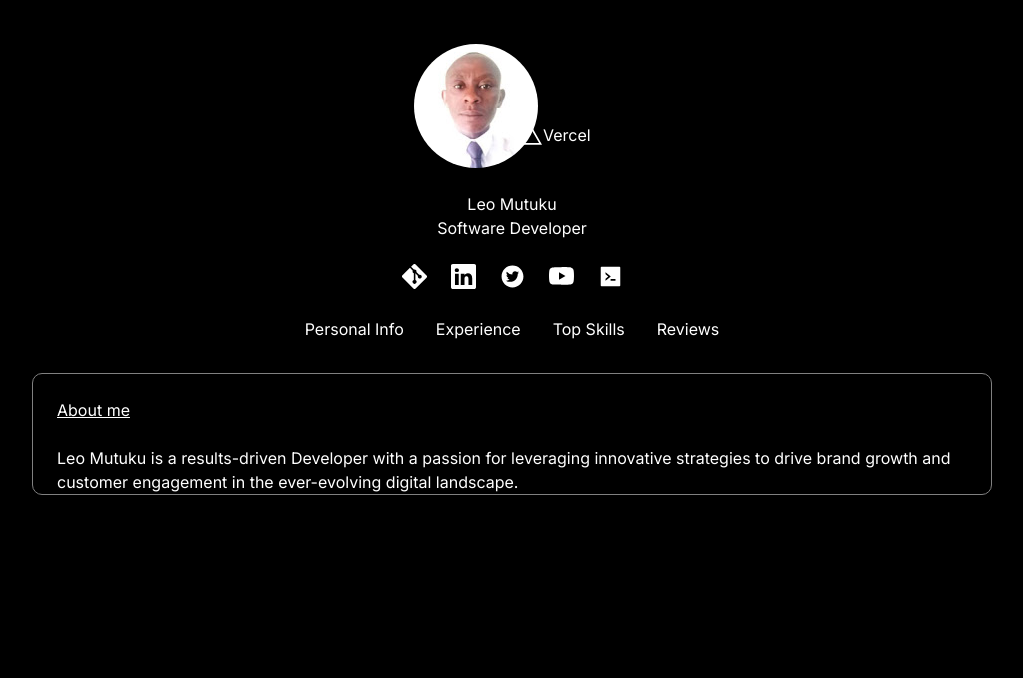
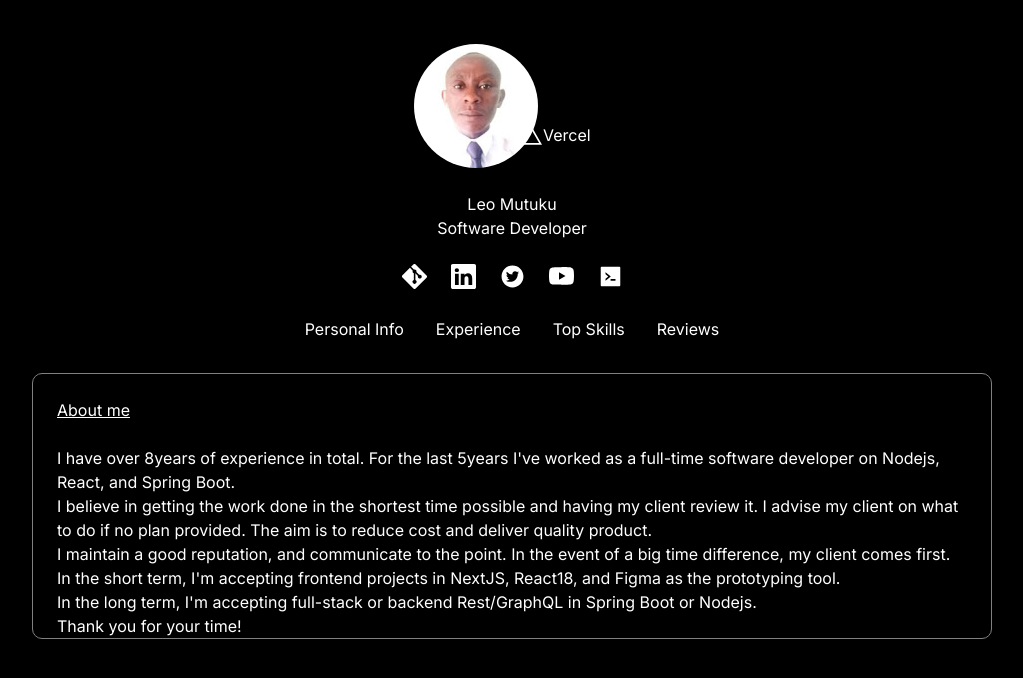
Before and after one commit to leo-mutuku/twitter-clone, a Next.js app: page / in a window 1280 px wide. Shown: the top 678 px of the page, without its empty margins (128-1151 px from the left). Built offline with nearby package versions, Linux system fonts and the light colour scheme.

Commit message:
Update personal profile

```diff
--- a/app/components/BodySection/BodySection.tsx
+++ b/app/components/BodySection/BodySection.tsx
@@ -6,7 +6,17 @@ const BodySection = () => {
         <div className='rounded-sm px-6 w-[75%] items-start justify-between' style={{"border":"solid 1px gray", "borderRadius":"10px"
     }}>
             <div className='py-6  underline'><span className='text-underline'>About me </span></div>
-            <p className=''>Leo Mutuku is a results-driven Developer with a passion for leveraging innovative strategies to drive brand growth and customer engagement in the ever-evolving digital landscape.</p>
+            <p className=''>I have over 8years of experience in total. For the last 5years I've worked as a full-time software developer on Nodejs, React, and Spring Boot.</p>
+
+            <p className=''>I believe in getting the work done in the shortest time possible and having my client review it. I advise my client on what to do if no plan provided. The aim is to reduce cost and deliver quality product.</p>
+
+            <p className=''>I maintain a good reputation, and communicate to the point. In the event of a big time difference, my client comes first.</p>
+
+            <p className=''>In the short term, I'm accepting frontend projects in NextJS, React18, and Figma as the prototyping tool.</p>
+
+            <p className=''>In the long term, I'm accepting full-stack or backend Rest/GraphQL in Spring Boot or Nodejs.</p>
+
+            <p className=''>Thank you for your time!</p>
 
         </div>
     </div>
```
